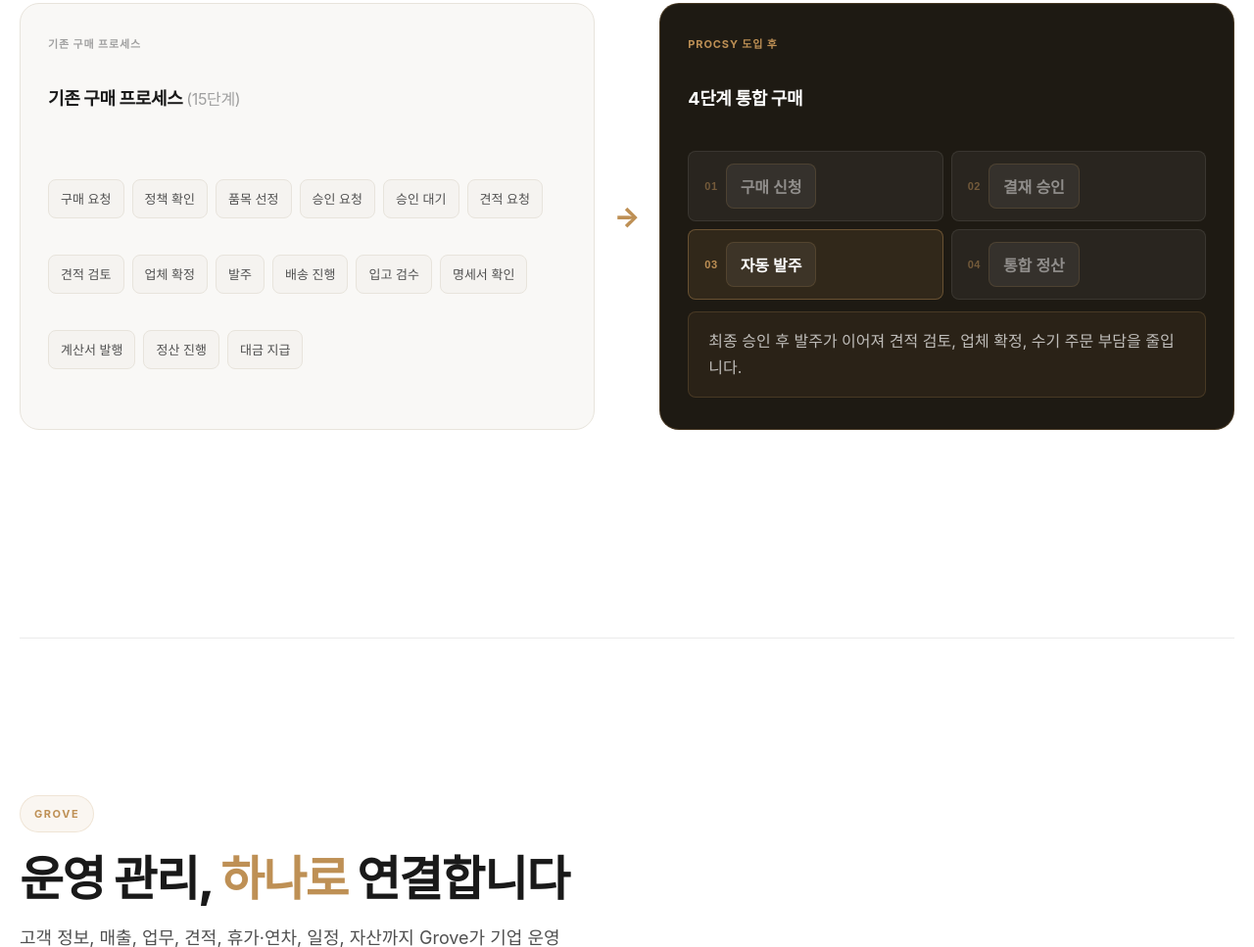
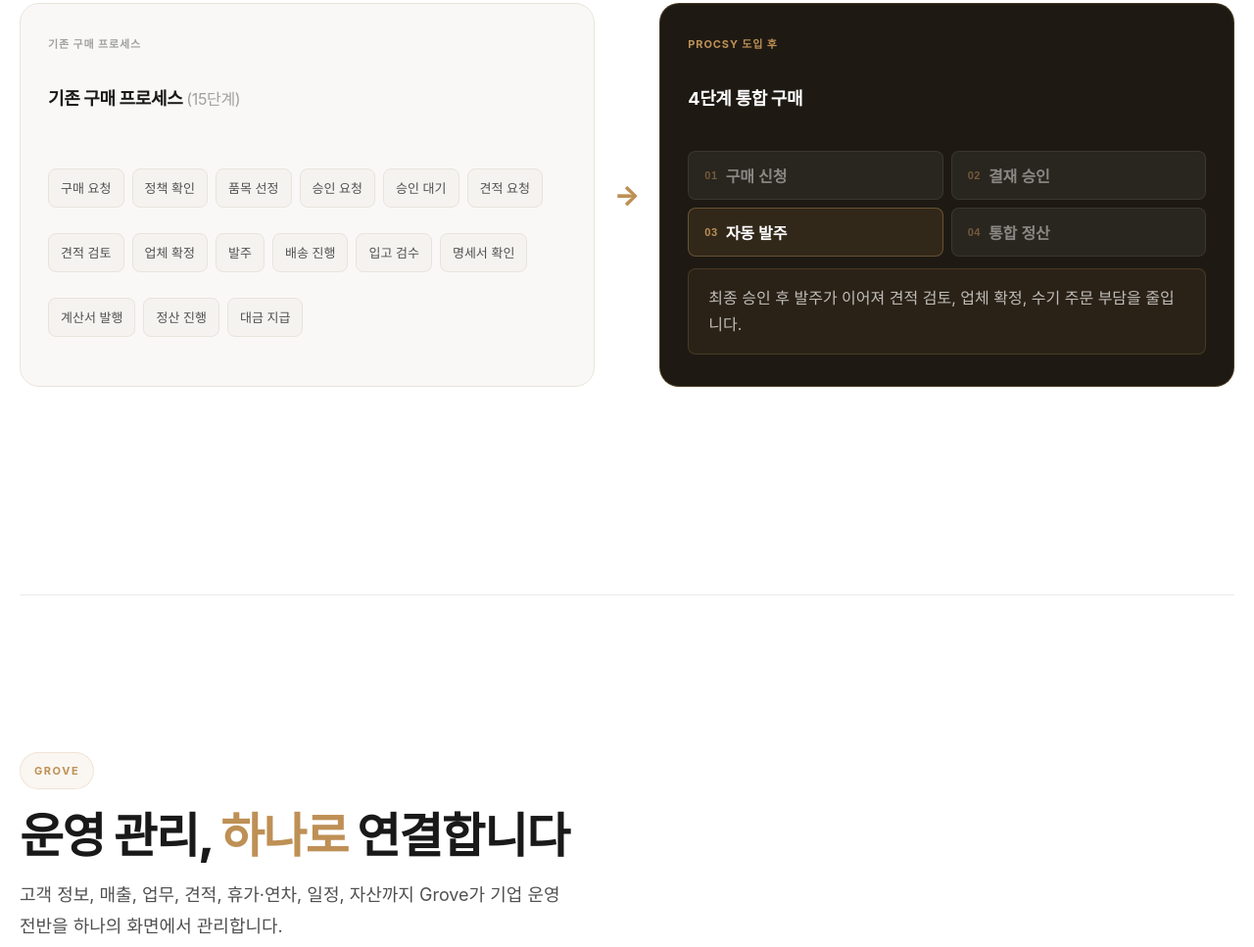
Before and after one commit to 852hsm-byte/reverseground, a plain HTML site: page option-a-proctabs.html in a window 1280 px wide. Shown: the part 4905-5872 px from the top of the page at 98% size. Drawn offline with Linux system fonts and the light colour scheme; a web font is replaced by a local one.

Commit message:
fix: 스텝 탭 내부 span 박스 제거
Co-Authored-By: Claude Sonnet 4.6 <noreply@anthropic.com>

```diff
--- a/css/new-sections.css
+++ b/css/new-sections.css
@@ -292,17 +292,6 @@
   gap: 0;
 }
 
-.procsy-process-focus span {
-  display: flex;
-  align-items: center;
-  gap: var(--spacing-10);
-  font-size: var(--font-size-body-md);
-  color: rgba(255,255,255,0.85);
-  padding: var(--spacing-10) var(--spacing-14);
-  background: rgba(255,255,255,0.06);
-  border: 1px solid rgba(190,144,85,0.18);
-  border-radius: var(--radius-xl);
-}
 
 .procsy-process-focus span b {
   font-size: var(--font-size-11);
@@ -345,6 +334,9 @@
   font-weight: 600;
   color: rgba(255,255,255,0.45);
   letter-spacing: -0.01em;
+  background: none;
+  border: none;
+  padding: 0;
 }
 
 .procsy-step-tab.active {
```
